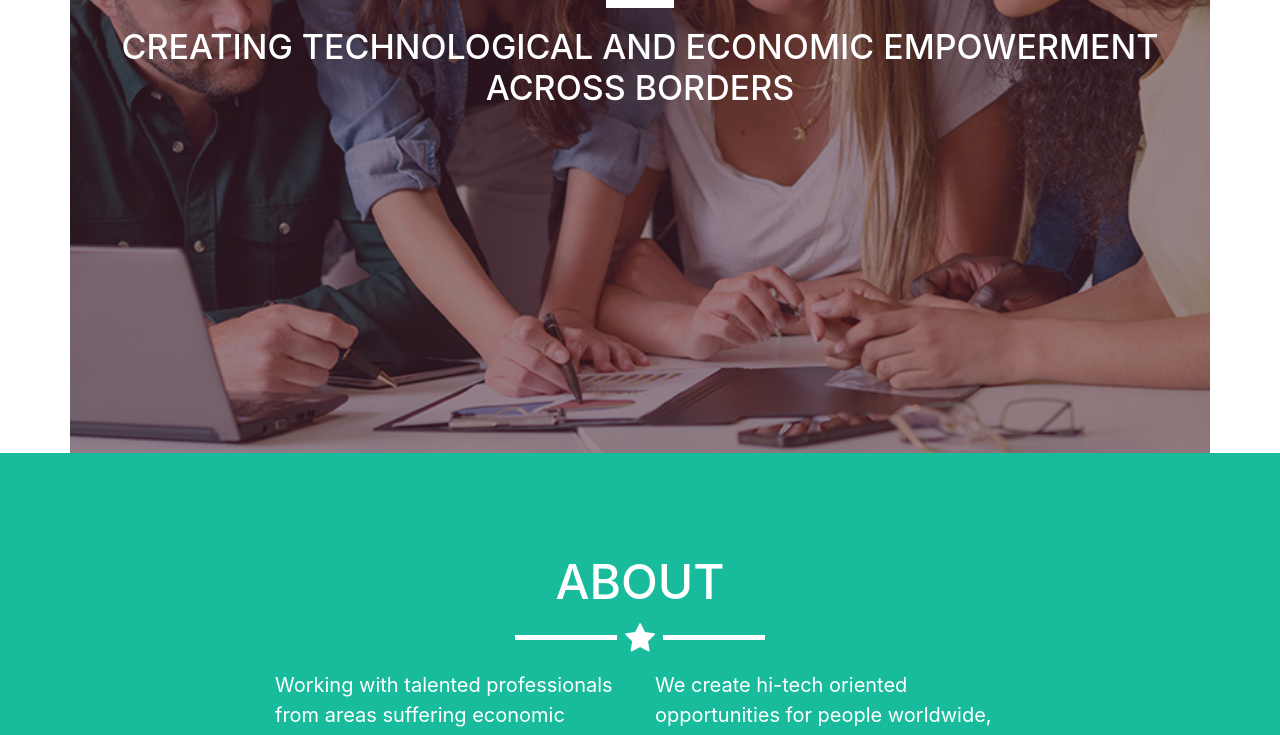
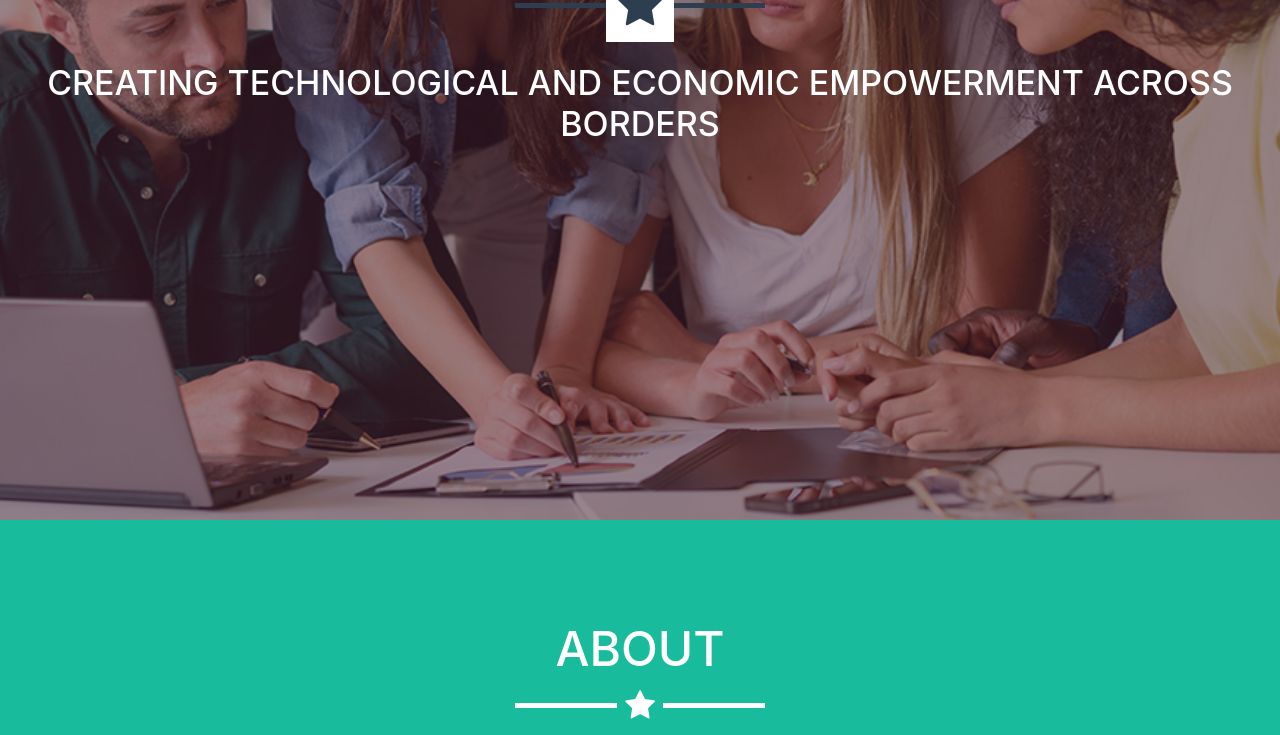
Before and after one commit to Hi-TechForChange/HTFCteam, a website with bundled scripts: page index.html in a window 1280 px wide. Shown: the part 536-1271 px from the top of the page. Built offline with nearby package versions, Linux system fonts and the light colour scheme.

Commit message:
minor changes
nothing really changed

```diff
--- a/index.html
+++ b/index.html
@@ -50,7 +50,7 @@
 
 
 <!--- testing new Header -->
-    <section id="header" style="background-image: url('img/9891.jpg'); width: 100%; background-repeat: no-repeat; background-size: cover; background-position: center;padding-top: 10%;
+    <section id="header" style="background-image: url('img/9891.jpg'); max-width: 100%;background-repeat: no-repeat; background-size: cover; background-position: center;padding-top: 10%; "
 
       <div class="container" >
         <div class="text-center" style="margin-bottom: 12%; margin-top: 12%; color: white;font-size: 24px;" >
```
